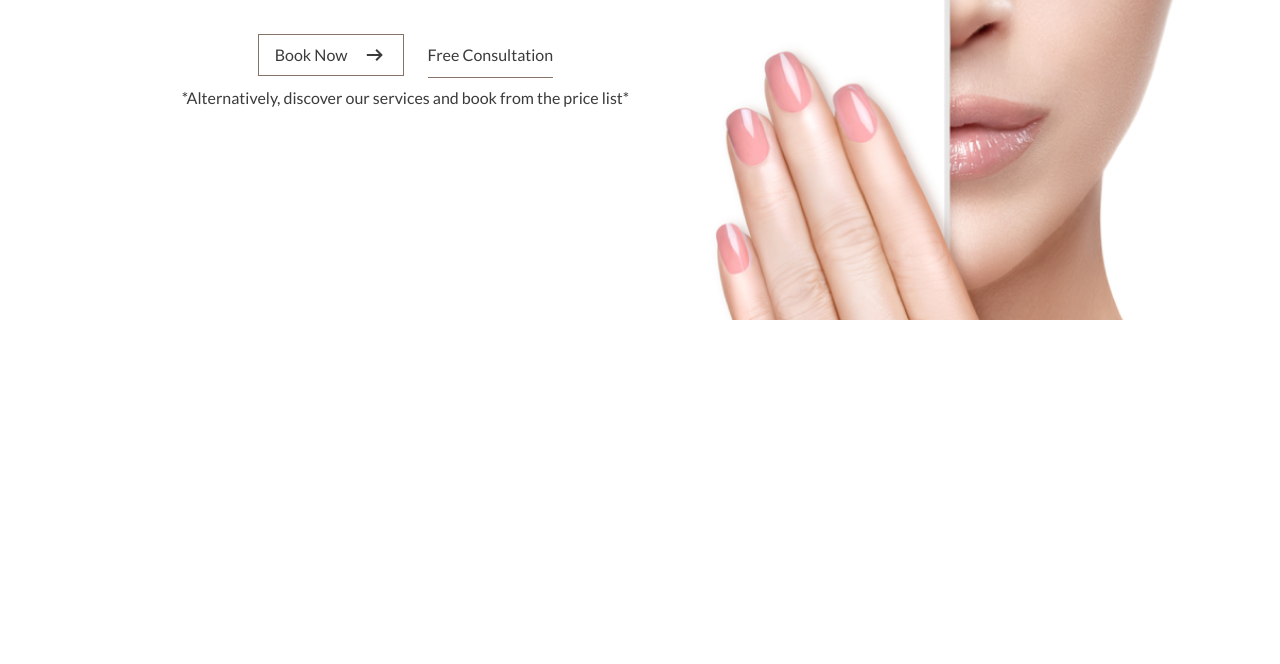
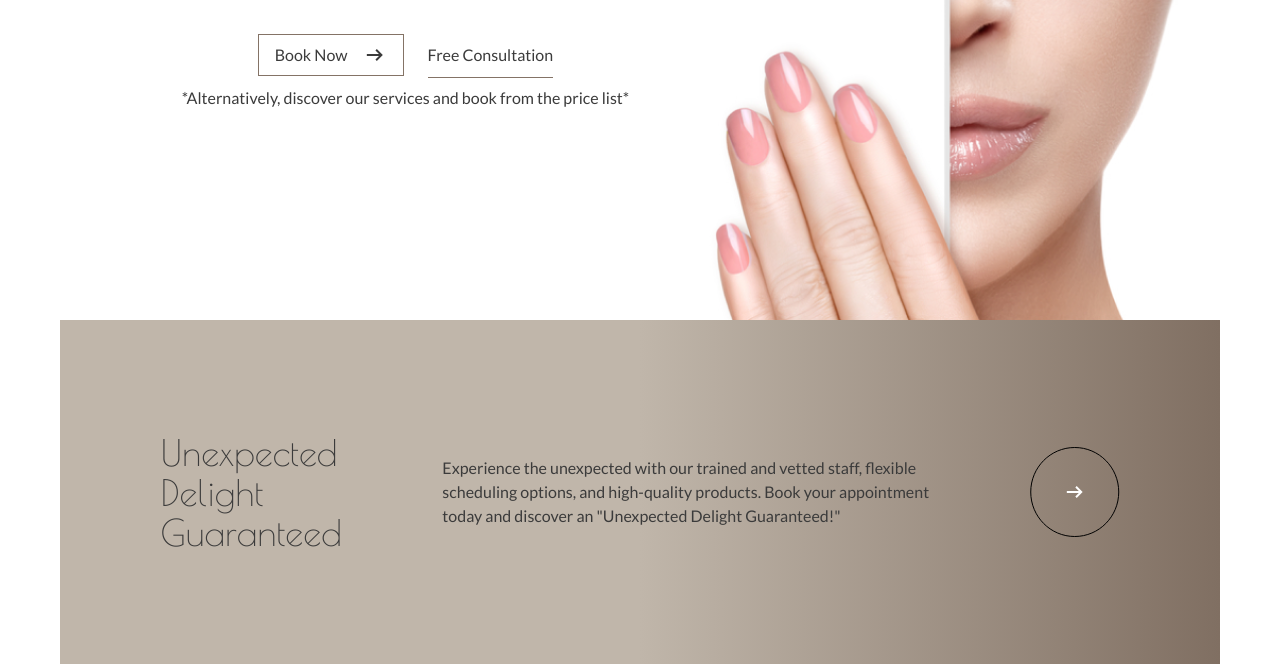
Before and after one commit to awais019/the-beauty-bar, a website: page src/index.html in a window 1280 px wide. Shown: the part 470-1134 px from the top of the page. Before the commit the page ends 800 px from the top, so only its background shows below. Drawn offline with nearby package versions, Linux system fonts and the light colour scheme.

Commit message:
Added hero section.

```diff
--- a/src/index.html
+++ b/src/index.html
@@ -102,6 +102,40 @@
           </div>
         </div>
       </section>
+      <section
+        class="relative z-1 before:absolute before:content-[''] before:inset-0 before:bg-gradient before:-z-10 py-28 flex items-center justify-evenly"
+      >
+        <p class="font-logo-font text-4xl">
+          Unexpected <br />
+          Delight <br />
+          Guaranteed
+        </p>
+        <p class="line-clamp-4">
+          Experience the unexpected with our trained and vetted staff, flexible
+          <br />
+          scheduling options, and high-quality products. Book your appointment
+          <br />
+          today and discover an "Unexpected Delight Guaranteed!"
+        </p>
+        <span>
+          <svg
+            width="90"
+            height="90"
+            viewBox="0 0 90 90"
+            fill="none"
+            xmlns="http://www.w3.org/2000/svg"
+          >
+            <path
+              d="M88.7344 45C88.7344 69.582 69.0296 89.5 44.7344 89.5C20.4391 89.5 0.734375 69.582 0.734375 45C0.734375 20.418 20.4391 0.5 44.7344 0.5C69.0296 0.5 88.7344 20.418 88.7344 45Z"
+              stroke="black"
+            />
+            <path
+              d="M46.7121 51L45.3277 49.55L48.8382 46H36.8232V44H48.8382L45.3277 40.45L46.7121 39L52.6455 45L46.7121 51Z"
+              fill="white"
+            />
+          </svg>
+        </span>
+      </section>
     </main>
   </body>
 </html>
--- a/tailwind.config.js
+++ b/tailwind.config.js
@@ -14,6 +14,9 @@ module.exports = {
       boxShadow: {
         header: "2px 1px 7px 0px rgba(0, 0, 0, 0.25)",
       },
+      backgroundImage: {
+        gradient: "linear-gradient(90deg, #C0B6AA 50%, #806F62 100%)",
+      },
     },
   },
   plugins: [],
```
Also changed, not shown: src/output.css.
